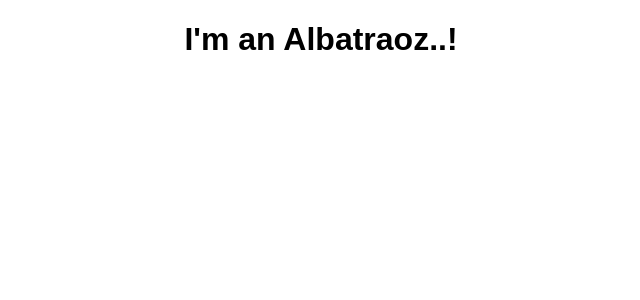
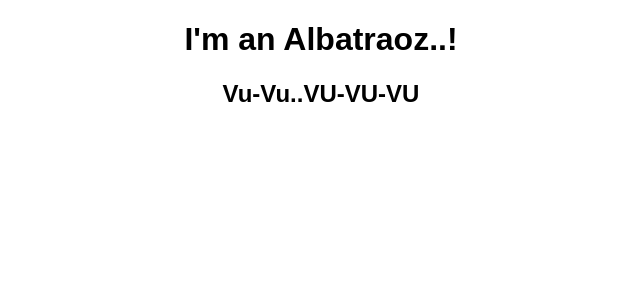
Before and after one commit to c8hrish/react-complete-guide, a React (Create React App) app: page / in a window 1280 px wide. Shown: the top 300 px of the page, without its empty margins (319-959 px from the left). Built offline with nearby package versions, Linux system fonts and the light colour scheme.

Commit message:
VU-VU-VU-VU-Vu

```diff
--- a/src/App.js
+++ b/src/App.js
@@ -7,6 +7,7 @@ class App extends Component {
     return (
       <div className="App">
         <h1>I'm an Albatraoz..!</h1>
+        <h2>Vu-Vu..VU-VU-VU</h2>
       </div>
     );
   }
```
